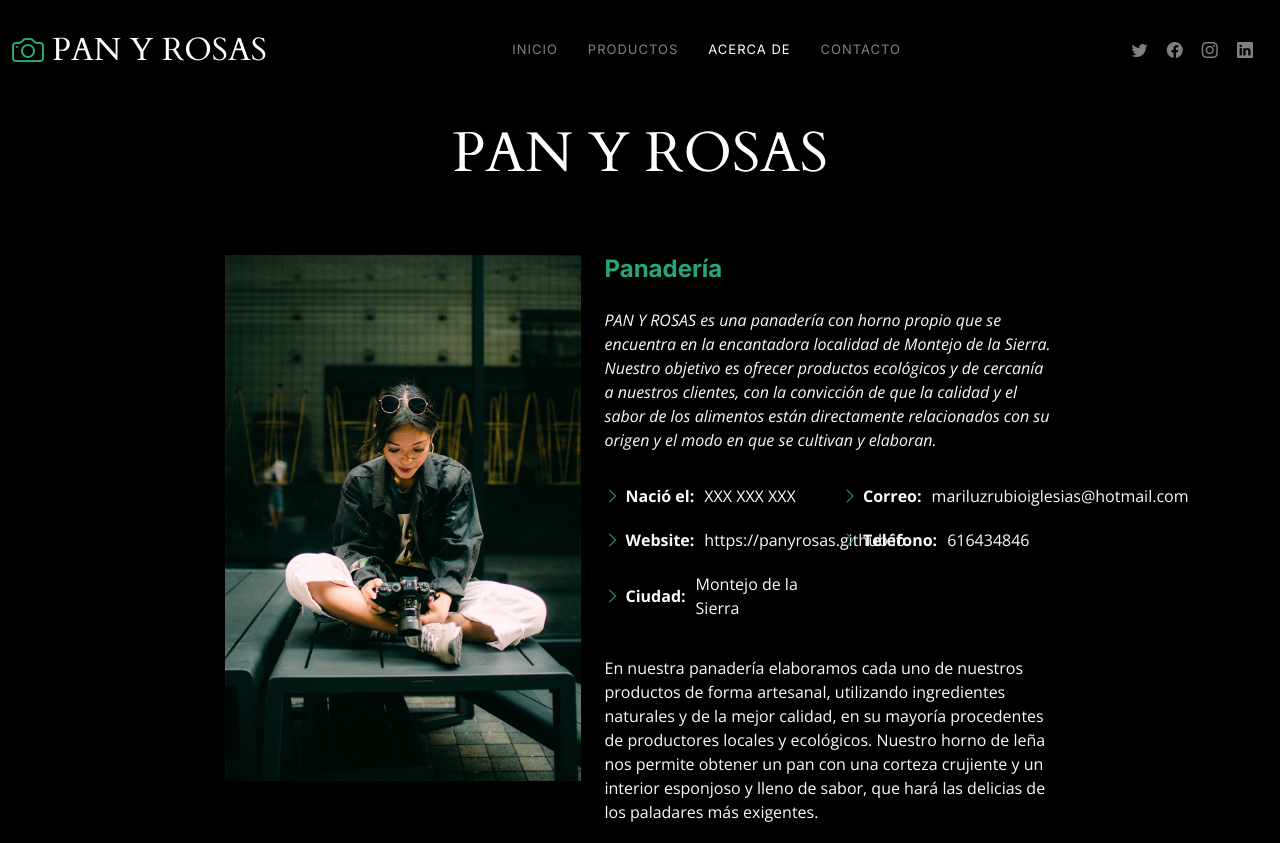
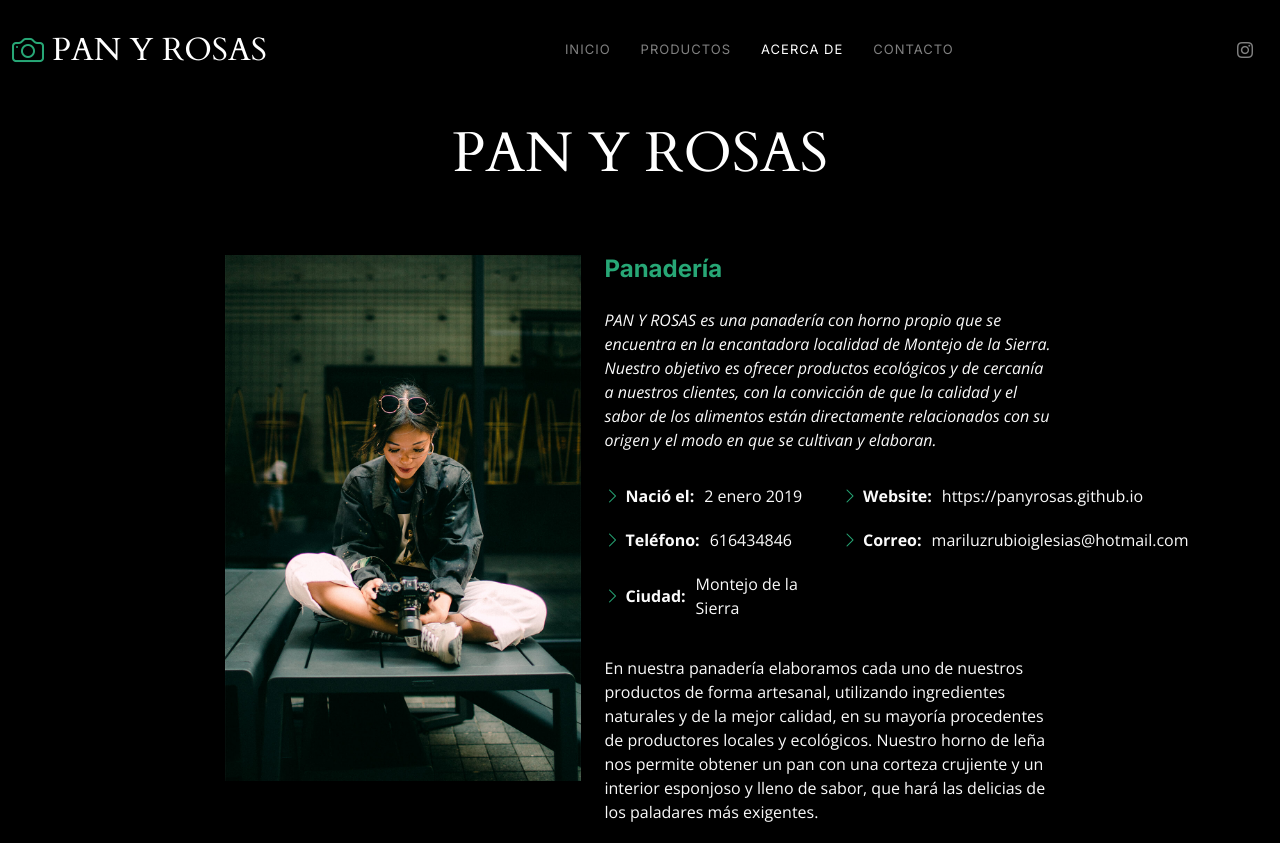
Before and after one commit to panyrosas/panyrosas.github.io, a plain HTML site: page about.html in a window 1280 px wide. Shown: the top 843 px of the page. Drawn offline with nearby package versions, Linux system fonts and the light colour scheme.

Commit message:
add dots

```diff
--- a/about.html
+++ b/about.html
@@ -52,10 +52,7 @@
       </nav><!-- .navbar -->
 
       <div class="header-social-links">
-        <a href="#" class="twitter"><i class="bi bi-twitter"></i></a>
-        <a href="#" class="facebook"><i class="bi bi-facebook"></i></a>
         <a href="#" class="instagram"><i class="bi bi-instagram"></i></a>
-        <a href="#" class="linkedin"><i class="bi bi-linkedin"></i></i></a>
       </div>
       <i class="mobile-nav-toggle mobile-nav-show bi bi-list"></i>
       <i class="mobile-nav-toggle mobile-nav-hide d-none bi bi-x"></i>
@@ -92,15 +89,16 @@
             <div class="row">
               <div class="col-lg-6">
                 <ul>
-                  <li><i class="bi bi-chevron-right"></i> <strong>Nació el:</strong> <span>XXX XXX XXX</span></li>
-                  <li><i class="bi bi-chevron-right"></i> <strong>Website:</strong> <span>https://panyrosas.github.io</span></li>
+                  <li><i class="bi bi-chevron-right"></i> <strong>Nació el:</strong> <span>2 enero 2019</span></li>
+                  <li><i class="bi bi-chevron-right"></i> <strong>Teléfono:</strong> <span>616434846</span></li>
                   <li><i class="bi bi-chevron-right"></i> <strong>Ciudad:</strong> <span>Montejo de la Sierra</span></li>
                 </ul>
               </div>
               <div class="col-lg-6">
                 <ul>
+                  <li><i class="bi bi-chevron-right"></i> <strong>Website:</strong> <span>https://panyrosas.github.io</span></li>
                   <li><i class="bi bi-chevron-right"></i> <strong>Correo:</strong> <span>mariluzrubioiglesias@hotmail.com</span></li>
-                  <li><i class="bi bi-chevron-right"></i> <strong>Teléfono:</strong> <span>616434846</span></li>
+
                 </ul>
               </div>
             </div>
```
Also changed, not shown: contact.html (+0 -3 lines), index.html (+1 -3 lines), services.html (+3 -6 lines), assets/img/testimonials/testimonials-6.jpg.
